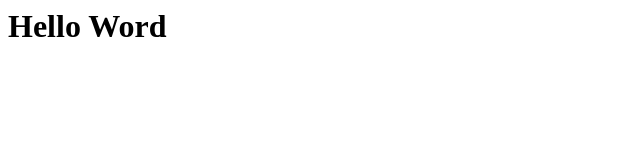
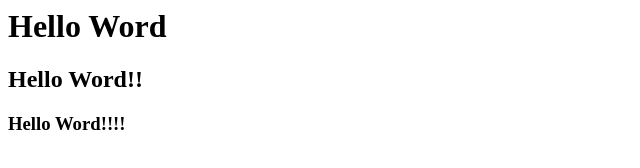
Before and after one commit to MNMook/project, a plain HTML site: page index.html in a window 1280 px wide. Shown: the whole page, without its empty margins (0-640 px from the left). Drawn offline with Linux system fonts and the light colour scheme.

Commit message:
Commit second HTML

```diff
--- a/index.html
+++ b/index.html
@@ -5,5 +5,7 @@
 
 <body>
 	<h1> Hello Word</h1>
+	<h2>Hello Word!!</h2>
+	<h3>Hello Word!!!!</h3>
 </body>
-</html>
+</hmtl>
```
